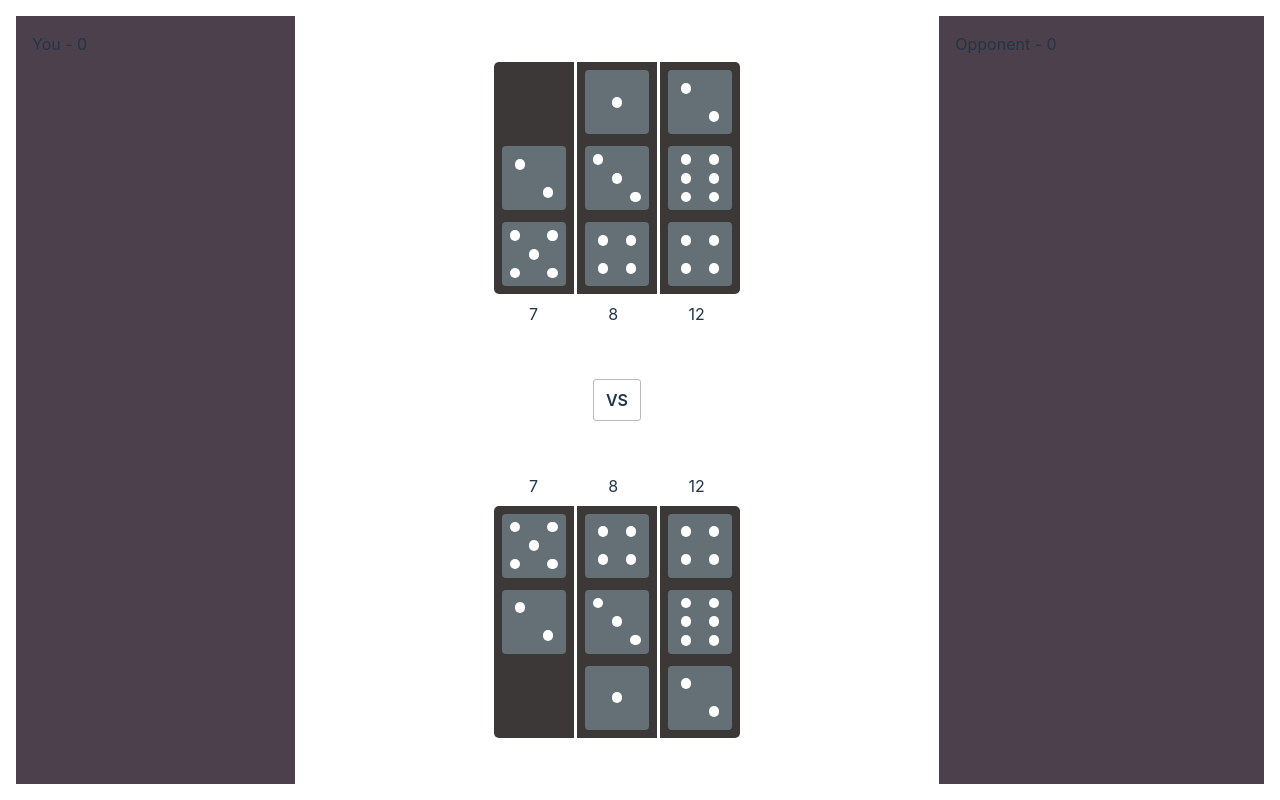
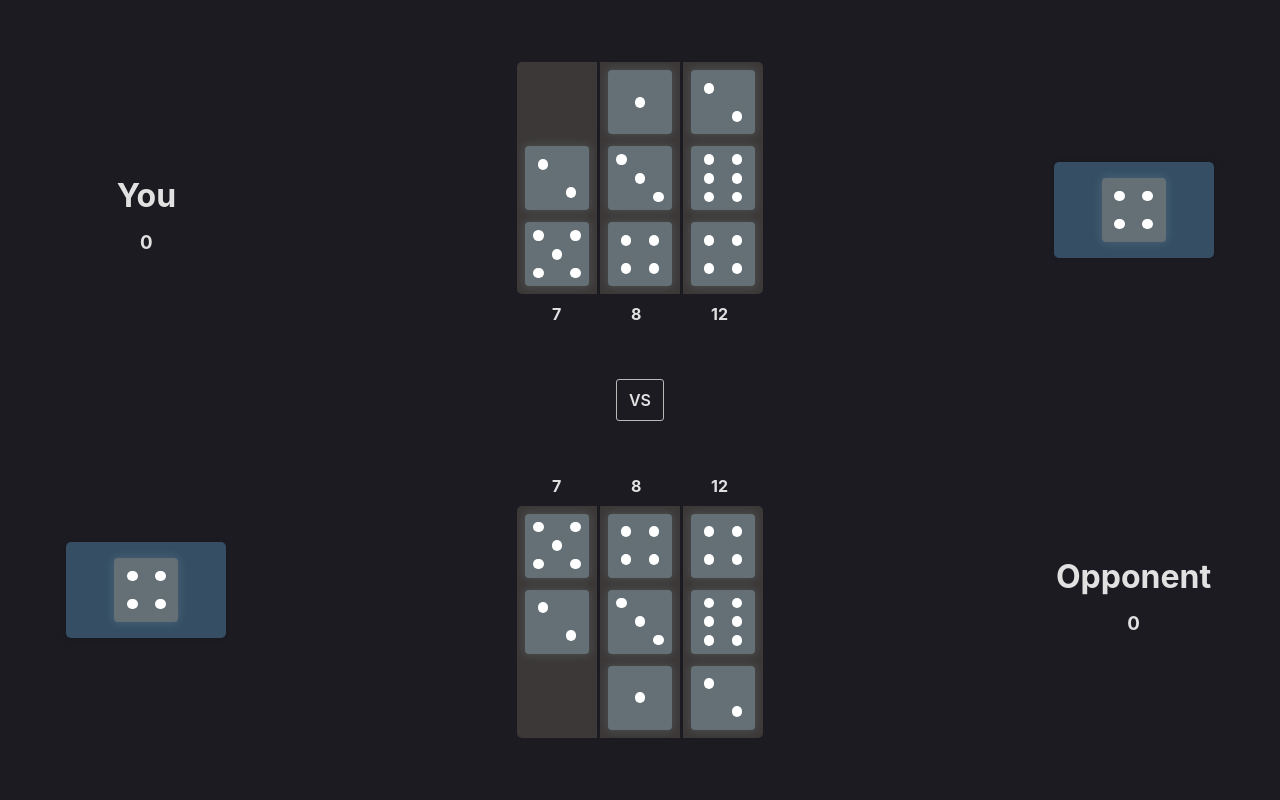
Before and after one commit to morales0/knucklebones, a React (Vite) app in the folder apps/frontend/: page / in a window 1280 px wide. Built offline with nearby package versions, Linux system fonts and the light colour scheme.

Commit message:
functioning player section

```diff
--- a/apps/frontend/package.json
+++ b/apps/frontend/package.json
@@ -4,6 +4,7 @@
   "version": "0.0.0",
   "scripts": {
     "dev": "vite",
+    "dev:host": "vite --host",
     "build": "tsc && vite build",
     "lint": "eslint src --ext ts,tsx --report-unused-disable-directives --max-warnings 0",
     "start": "vite preview",
--- a/apps/frontend/src/app.tsx
+++ b/apps/frontend/src/app.tsx
@@ -41,13 +41,13 @@ function App() {
 
   return (
     <div className="app">
-      <Player name="You" points={0} />
+      <Player name="You" score={0} />
       <div className="game">
         <Grid cells={emptyGrid} scorePos="bottom" />
         <span className="vs">VS</span>
         <Grid cells={emptyGrid} scorePos="top" />
       </div>
-      <Player name="Opponent" points={0} />
+      <Player name="Opponent" score={0} opponent />
     </div>
   );
 }
--- a/apps/frontend/src/components/player.tsx
+++ b/apps/frontend/src/components/player.tsx
@@ -1,14 +1,34 @@
 import "../styles/player.css";
+import Dice from "./dice";
+
+const RollSpace = () => {
+  return (
+    <div className="rollSpace">
+      <Dice value={4} />
+    </div>
+  );
+};
+
+const ScoreBoard = ({ name, score }: { name: string; score: number }) => {
+  return (
+    <div className="scoreBoard">
+      <h1>{name}</h1>
+      <h3>{score}</h3>
+    </div>
+  );
+};
 
 type Props = {
   name: string;
-  points: number;
+  score: number;
+  opponent?: boolean;
 };
 
-const Player = ({ name, points }: Props) => {
+const Player = ({ name, score, opponent = false }: Props) => {
   return (
-    <div className="player">
-      {name} - {points}
+    <div className={`player ${opponent ? "opponent" : ""}`}>
+      <ScoreBoard name={name} score={score} />
+      <RollSpace />
     </div>
   );
 };
--- a/apps/frontend/src/styles/app.css
+++ b/apps/frontend/src/styles/app.css
@@ -20,7 +20,7 @@
 }
 
 .game {
-  flex: 2 1 auto;
+  flex: 5 1 auto;
   display: flex;
   flex-flow: column nowrap;
   align-items: center;
@@ -86,3 +86,21 @@
     transform: rotate(-90deg);
   }
 }
+
+/* Color Scheme */
+/*
+@media (prefers-color-scheme: light) {
+  :root {
+    color: #213547;
+    background-color: #ffffff;
+  }
+
+  a:hover {
+    color: #747bff;
+  }
+
+  button {
+    background-color: #f9f9f9;
+  }
+}
+*/
--- a/apps/frontend/src/styles/dice.css
+++ b/apps/frontend/src/styles/dice.css
@@ -7,8 +7,9 @@
 
 .dice {
   display: grid;
-  background-color: #647075;
+  background-color: rgb(100, 112, 117);
   padding: .25rem;
+  box-shadow: 0 0 8px 2px rgba(164, 193, 205, 0.15);
 }
 
 .dice_2,
--- a/apps/frontend/src/styles/grid.css
+++ b/apps/frontend/src/styles/grid.css
@@ -21,6 +21,7 @@
   width: 100%;
   display: flex;
   justify-content: space-around;
+  font-weight: 700;
 }
 
 
--- a/apps/frontend/src/styles/index.css
+++ b/apps/frontend/src/styles/index.css
@@ -10,7 +10,7 @@
 
   color-scheme: light dark;
   color: rgba(255, 255, 255, 0.87);
-  background-color: #242424;
+  background-color: #1c1b22;
 
   font-synthesis: none;
   text-rendering: optimizeLegibility;
@@ -34,6 +34,12 @@
 @media screen and (max-width: 700px) {
   :root {
     font-size: 12px;
+  }
+}
+
+@media screen and (max-width: 500px) {
+  :root {
+    font-size: 10px;
   }
 }
 
@@ -71,7 +77,8 @@ body {
 }
 
 h1 {
-  font-size: 3.2em;
+  font-size: 2rem;
+  margin: 1rem 0;
   line-height: 1.1;
 }
 
@@ -95,18 +102,3 @@ button:focus,
 button:focus-visible {
   outline: 4px auto -webkit-focus-ring-color;
 }
-
-@media (prefers-color-scheme: light) {
-  :root {
-    color: #213547;
-    background-color: #ffffff;
-  }
-
-  a:hover {
-    color: #747bff;
-  }
-
-  button {
-    background-color: #f9f9f9;
-  }
-}
--- a/apps/frontend/src/styles/player.css
+++ b/apps/frontend/src/styles/player.css
@@ -3,6 +3,50 @@
   /* min-height: 100px; */
   flex: 1 1 auto;
 
-  padding: 1rem;
-  background-color: rgb(76, 64, 76);
+  display: flex;
+  flex-flow: column nowrap;
+  justify-content: space-around;
+  align-items: center;
+
+
+  padding: .25rem;
+  /* background-color: rgb(219, 196, 219); */
 }
+
+.player.opponent {
+  flex-direction: column-reverse;
+}
+
+/* When game flips to vertical, make score board vertical as well */
+@media screen and (max-width: 1100px) {
+  .player {
+    flex-flow: row nowrap;
+  }
+
+  .player.opponent {
+    flex-flow: row-reverse nowrap;
+  }
+}
+
+.scoreBoard {
+  display: flex;
+  flex-flow: column nowrap;
+  align-items: center;
+  justify-content: center;
+}
+
+.scoreBoard h3 {
+  margin: 0;
+}
+
+.rollSpace {
+  display: grid;
+  place-items: center;
+  background-color: #354e63;
+  /* width: 200px;
+  height: 110px; */
+  padding: 1rem 3rem;
+  /* border: 10px solid #1d2e3d; */
+  box-shadow: 0 0 5px 0 rgba(0, 0, 0, .15);
+  border-radius: 5px;
+}
```
